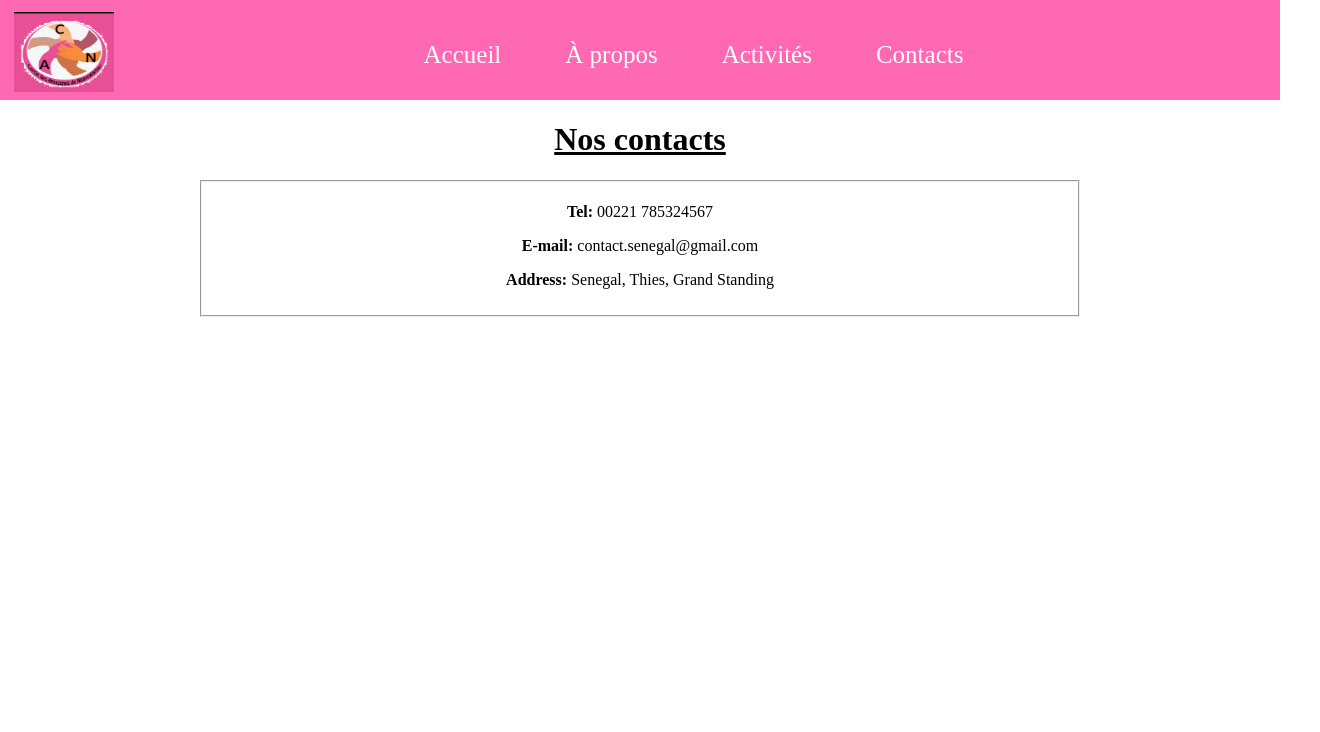
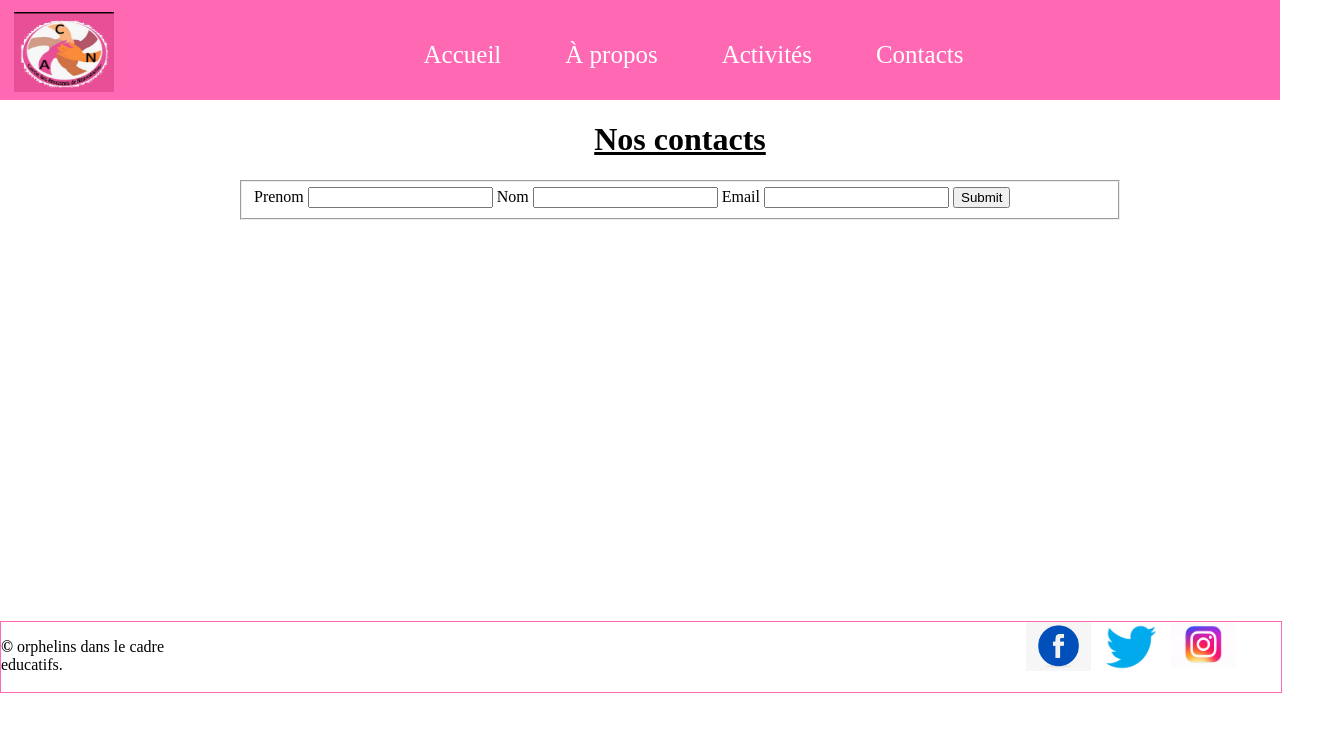
Before and after one commit to mariediatte3/pcdeodce, a plain HTML site: page contact.html in a window 1280 px wide. Shown: the whole page, 1320 px wide, since content can reach past the window. Drawn offline with Linux system fonts and the light colour scheme.

Commit message:
Update contact.html

```diff
--- a/contact.html
+++ b/contact.html
@@ -18,16 +18,35 @@
             <a href="./contact.html">Contacts</a>
         </nav>
     </header>
+    <main class="main">
     <div class="contact">
                         <h1><u> Nos contacts </u></h1>
 
             <fieldset>
-                <p><b>Tel:</b> 00221 785324567</p>
-                <p><b>E-mail:</b> contact.senegal@gmail.com</p>
-                <p><b>Address:</b> Senegal, Thies, Grand Standing </p>
-
+                <label for="a">Prenom</label>
+                <input type="text" id="a">
+                <label for="b">Nom</label>
+                <input type="text" id="b">
+                <label for="c">Email</label>
+                <input type="text" id="c">
+                <input type="submit">
             </fieldset>
     </div>
+</main>
+    <footer>
 
+        <div class="flexbox">
+            <p><strong>&copy;</strong> orphelins dans le cadre educatifs.</p>
+     <div class="left">
+        <img src="./images/facebook.png" alt="Pas d'image">
+     </div>
+     <div class="center">
+        <img src="./images/tweter.png" alt="Pas d'image">
+     </div>
+     <div class="right">
+        <img src="./images/instagram.png" alt="Pas d'image">
+     </div>
+    </div>
+	</footer>
 </body>
 </html>
```
